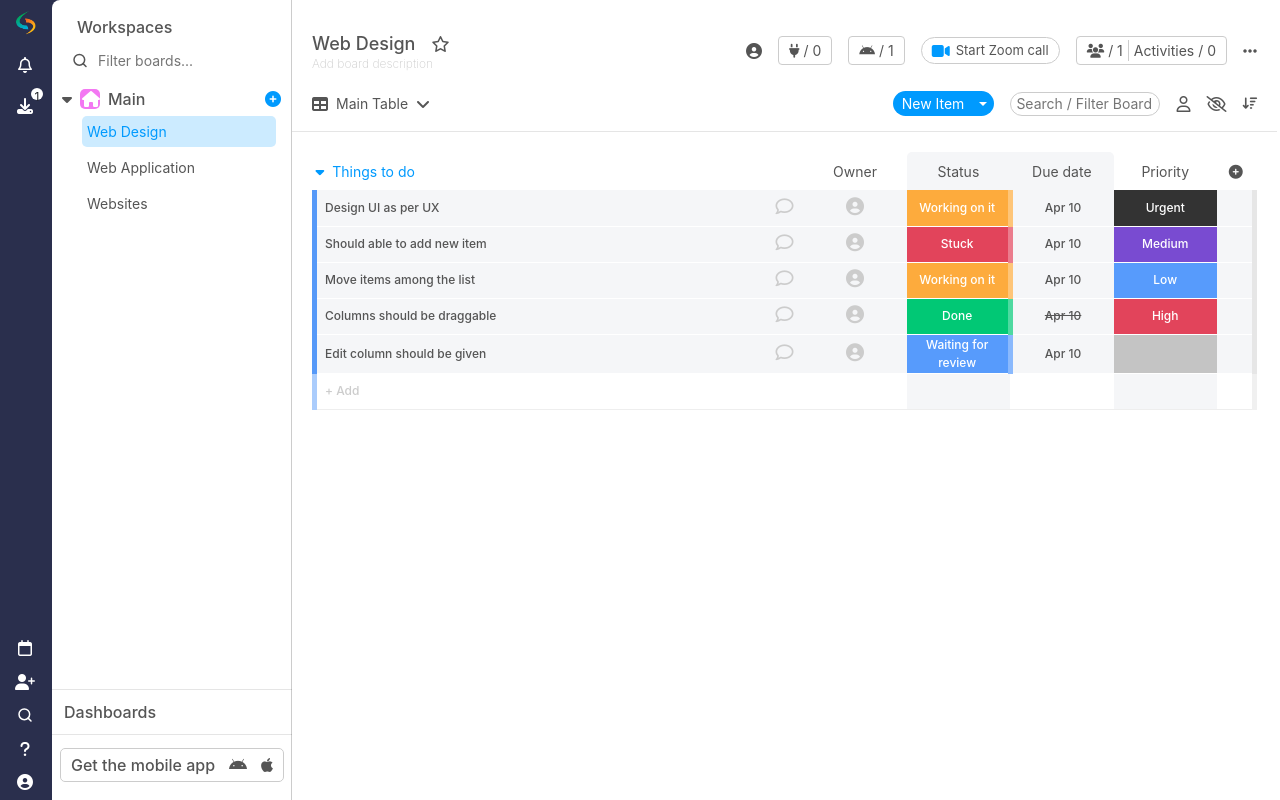
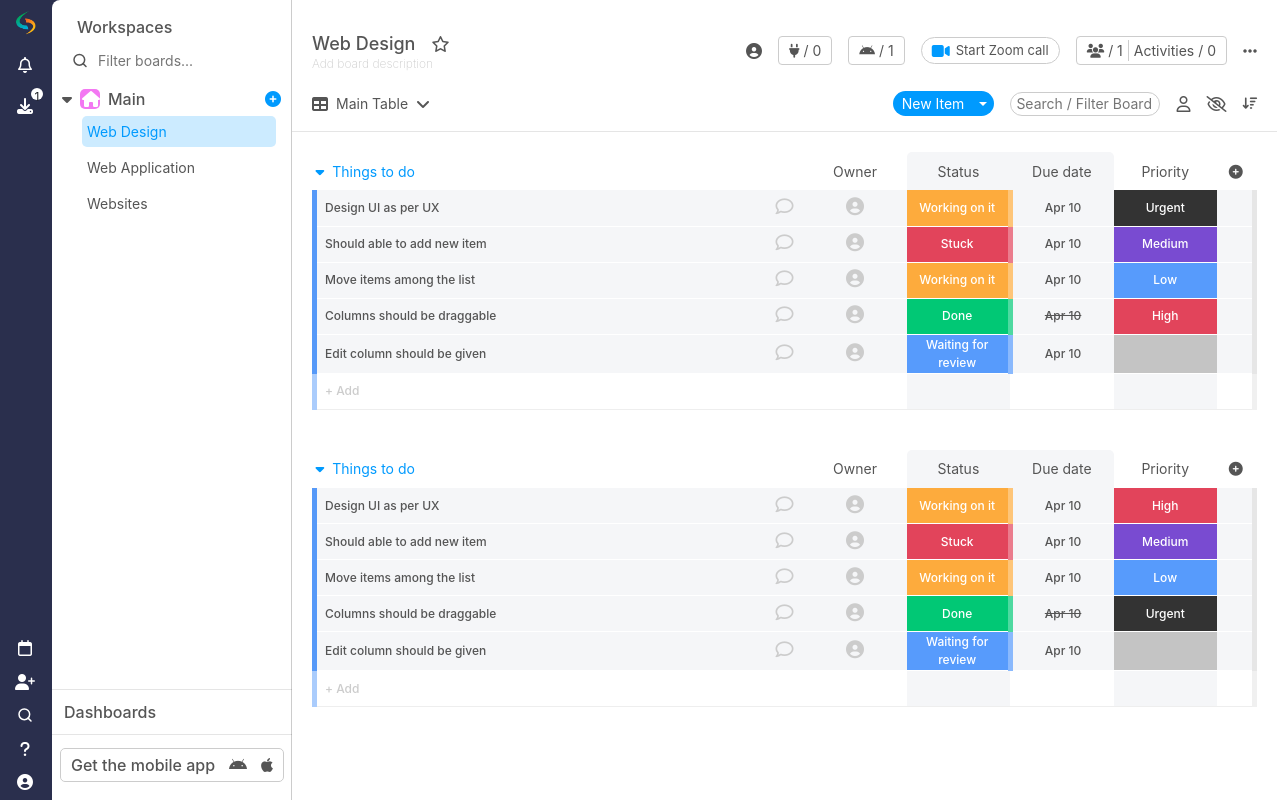
Before and after one commit to pavankumar-n/todo-app, a React (Create React App) app in the folder todo-app/: page / in a window 1280 px wide. Built offline with nearby package versions, Linux system fonts and the light colour scheme.

Commit message:
ADD TodoItem Component

```diff
--- /dev/null
+++ b/todo-app/src/components/TodoItem.js
@@ -0,0 +1,34 @@
+import React, { Component } from "react";
+
+const classes = {
+    "Working on it": "in-progress",
+    "Waiting for review": "in-review",
+    "Done": "done",
+    "Stuck": "stuck",
+    "Urgent": "urgent",
+    "Low": "low",
+    "High": "high",
+    "Medium": "medium",
+    "": "very-low"
+}
+
+let TodoItem = ({ item }) => {
+
+    return (
+        <tr key={item} className="todo-item">
+            <td className="text-left pl-2">{item.label}</td>
+            <td>
+                <i className="fa fa-comment-o f-18 fa-icon-light" aria-hidden="true"></i>
+            </td>
+            <td>
+                <i className="fa fa-user-circle f-18 fa-icon-light" aria-hidden="true"></i>
+            </td>
+            <td className={classes[item.status]}>{item.status}</td>
+            <td className={item.status === "Done" ? "line-through" : ""}>{item.dueDate}</td>
+            <td className={classes[item.priority]}>{item.priority}</td>
+            <td></td>
+        </tr>
+    )
+}
+
+export default TodoItem;
--- a/todo-app/src/components/TodoList.js
+++ b/todo-app/src/components/TodoList.js
@@ -1,28 +1,34 @@
 import React, { Component } from "react";
 import { list } from "./todoitems.js";
-console.log(list)
+import TodoItem from "./TodoItem.js";
 
-const classes = {
-    "Working on it": "in-progress",
-    "Waiting for review": "in-review",
-    "Done": "done",
-    "Stuck": "stuck",
-    "Urgent": "urgent",
-    "Low": "low",
-    "High": "high",
-    "Medium": "medium",
-    "": "very-low"
+class TodoList extends Component {
+    constructor(props) {
+        super(props);
+        this.state = {
+            listItems: list
+        }
+        this.collapseItems = this.collapseItems.bind(this);
     }
 
-class TodoList extends Component {
+    collapseItems = (e) => {
+        let { id } = e.target;
+        let { listItems } = this.state;
+        listItems[id].expand = !listItems[id].expand;
+        this.setState({ listItems });
+    }
+
     render() {
+        let { listItems } = this.state;
+
         return (
             <div className="todo-list-container">
-                <table>
+                {listItems.map((group, index) => {
+                    return (<table>
                         <thead>
                             <tr>
                                 <th className="blue text-left">
-                                <i className={`fa fa-caret-down CP`}></i>
+                                    <i className={`fa fa-caret-${group.expand ? 'down' : 'right'} CP`} id={index} onClick={this.collapseItems}></i>
                                     <span className="ml-2">Things to do</span>
                                 </th>
                                 <th className="w-4"></th>
@@ -36,21 +42,11 @@ class TodoList extends Component {
                             </tr>
                         </thead>
                         <tbody>
-                        {list[0].items.map(item => {
+                            {group.expand && group.items.map(item => {
                                 return (
-                                <tr key={item} className="todo-item">
-                                    <td className="text-left pl-2">{item.label}</td>
-                                    <td>
-                                        <i className="fa fa-comment-o f-18 fa-icon-light" aria-hidden="true"></i>
-                                    </td>
-                                    <td>
-                                        <i className="fa fa-user-circle f-18 fa-icon-light" aria-hidden="true"></i>
-                                    </td>
-                                    <td className={classes[item.status]}>{item.status}</td>
-                                    <td className={item.status === "Done" ? "line-through" : ""}>{item.dueDate}</td>
-                                    <td className={classes[item.priority]}>{item.priority}</td>
-                                    <td></td>
-                                </tr>
+                                    <TodoItem
+                                        item={item}
+                                    />
                                 )
                             })}
                             <tr className="todo-item todo-add-item">
@@ -63,7 +59,8 @@ class TodoList extends Component {
                                 <td></td>
                             </tr>
                         </tbody>
-                </table>
+                    </table>)
+                })}
             </div>
         )
     }
--- a/todo-app/src/styles/common.scss
+++ b/todo-app/src/styles/common.scss
@@ -152,10 +152,10 @@ input[type=text] {
 
 ::-webkit-scrollbar {
     width: 6px;
-    background-color: $grey;
+    background-color: $BR-color;
 }
 
 ::-webkit-scrollbar-thumb {
-    background-color: $grey;
+    background-color: $BR-color;
     border-radius: 5px;
 }
--- a/todo-app/src/styles/todolist.scss
+++ b/todo-app/src/styles/todolist.scss
@@ -1,6 +1,7 @@
 .todo-list-container {
     margin: 20px;
     table {
+        margin-bottom: 40px;
         width: 100%;
         th {
             text-align: center;
```
Lines whose indentation alone changed are shown as unchanged.
